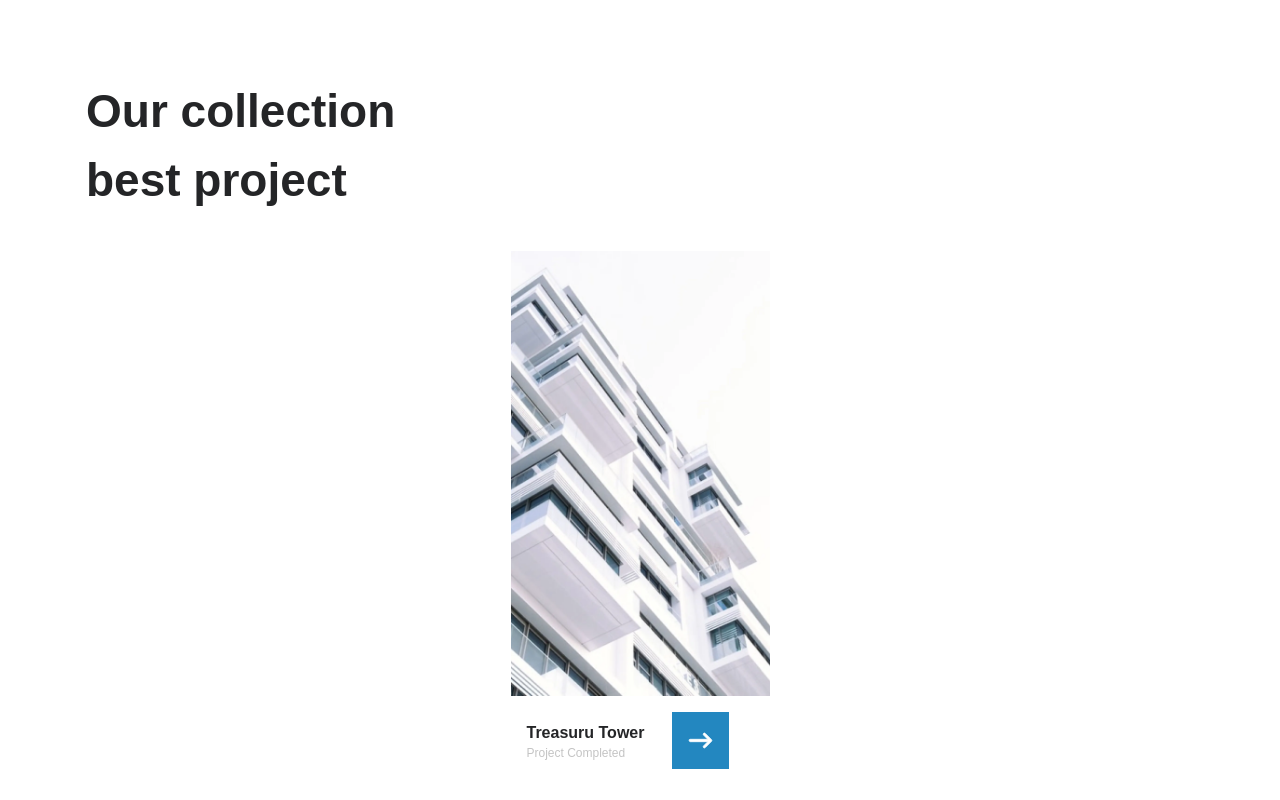
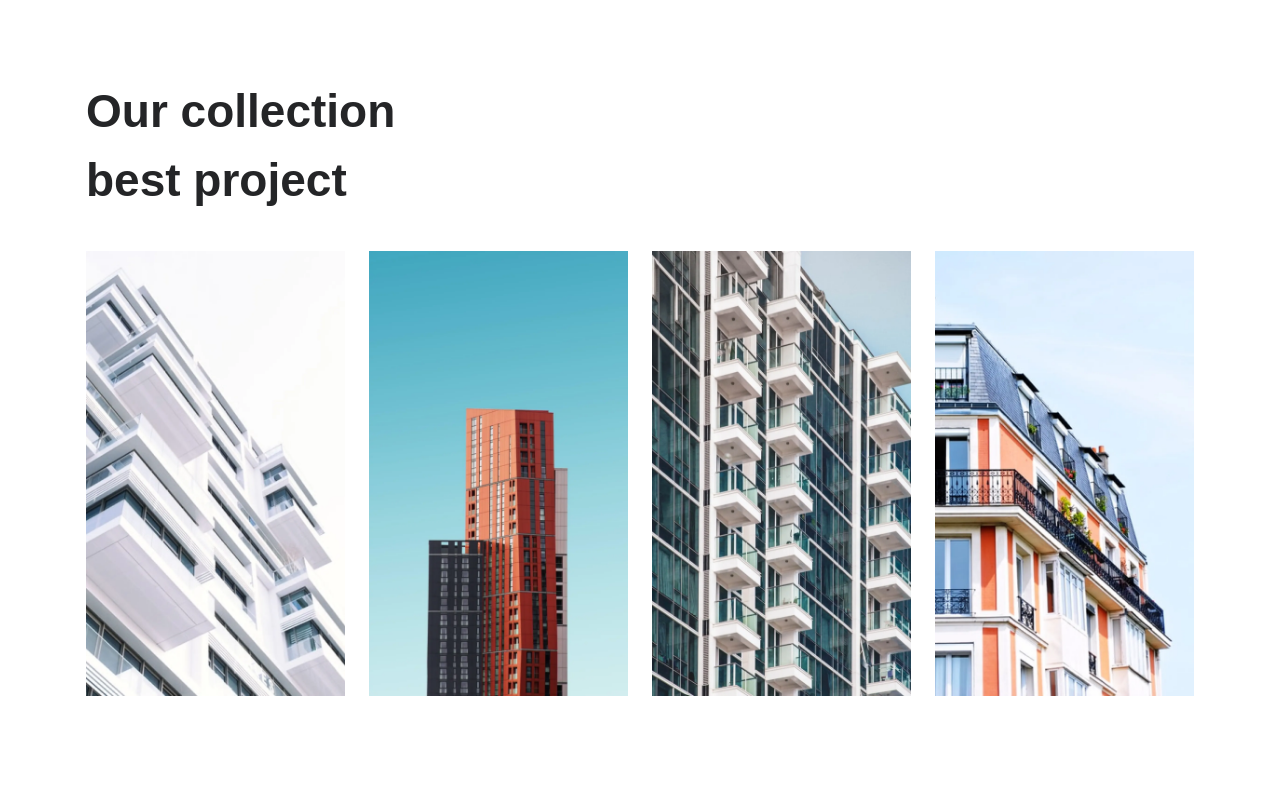
Before and after one commit to Deepakverma-556/architectural, a React (Create React App) app: page / in a window 1280 px wide. Shown: the part 3725-4525 px from the top of the page. Built offline with nearby package versions, Linux system fonts and the light colour scheme.

Commit message:
add hover in sec-8 image

```diff
--- a/src/components/Collection.jsx
+++ b/src/components/Collection.jsx
@@ -5,6 +5,29 @@ import Image3 from '../assets/images/sec-8-3-img.webp';
 import Image4 from '../assets/images/sec-8-4-img.webp'
 
 const Collection = () => {
+    const projects = [
+        {
+            image: Image1,
+            title: 'Treasuru Tower',
+            status: 'Project Completed',
+        },
+        {
+            image: Image2,
+            title: 'Skyline Heights',
+            status: 'Project Ongoing',
+        },
+        {
+            image: Image3,
+            title: 'Green Valley',
+            status: 'Project Completed',
+        },
+        {
+            image: Image4,
+            title: 'Lakeside Flat',
+            status: 'Project Ongoing',
+        },
+    ];
+
     return (
         <div className='font-poppins'>
             <div className='max-w-xxl mx-auto px-4 pt-[55px] max-sm:pt-10 pb-20'>
@@ -13,22 +36,24 @@ const Collection = () => {
                     best project
                 </h2>
                 <div className='flex flex-wrap flex-row -mx-3 pt-9 justify-center'>
-                    <div className='w-1/4 px-3'>
-                        <div className='relative group/img '>
-                            <img src={Image1} alt="building-image" />
-                            <div className='bg-white py-4 px-4 flex gap-7 items-center absolute group-hover/img:top-[300px] group-hover/img:left-[6.5px]'>
-                                <div >
-                                    <p className='font-semibold text-base leading-6 text-dark'>Treasuru Tower</p>
-                                    <p className='font-medium text-xsm leading-4 text-gray'>Project Completed</p>
-                                </div>
-                                <div className='w-[57px] h-[57px] bg-dark-blue flex items-center justify-center'>
-                                    <svg width="25" height="17" viewBox="0 0 25 17" fill="none" xmlns="http://www.w3.org/2000/svg">
-                                        <path d="M19.8044 9.68124L15.5703 13.914L15.5703 13.914C15.3486 14.1357 15.224 14.4364 15.224 14.75C15.224 15.0635 15.3486 15.3642 15.5703 15.586C15.792 15.8077 16.0927 15.9322 16.4062 15.9322C16.7198 15.9322 17.0205 15.8077 17.2422 15.586L23.4919 9.33631C23.6019 9.22659 23.6891 9.09623 23.7487 8.95272C23.8082 8.80921 23.8389 8.65537 23.8389 8.49999C23.8389 8.34461 23.8082 8.19077 23.7487 8.04726C23.6891 7.90375 23.6019 7.77339 23.4919 7.66367L17.2422 1.41402C17.0205 1.19231 16.7198 1.06775 16.4062 1.06775C16.0927 1.06775 15.792 1.19231 15.5703 1.41402C15.3486 1.63574 15.224 1.93644 15.224 2.24999C15.224 2.56354 15.3486 2.86425 15.5703 3.08596L15.5703 3.086L19.8044 7.31874L2.34375 7.31874C2.03046 7.31874 1.73001 7.44319 1.50848 7.66472L1.79018 7.94642L1.50848 7.66472C1.28695 7.88625 1.1625 8.1867 1.1625 8.49999C1.1625 8.81328 1.28695 9.11373 1.50848 9.33526C1.73001 9.55679 2.03046 9.68124 2.34375 9.68124H19.8044Z" fill="white" stroke="white" stroke-width="0.8" />
-                                    </svg>
+                    {projects.map(project => (
+                        <div key={project.id} className='w-full sm:w-1/2 md:w-1/3 lg:w-1/4 px-3 pb-6'>
+                            <div className='relative group overflow-y-hidden'>
+                                <img src={project.image} alt="building-image" className='' />
+                                <div className='bg-white py-4 px-4 flex gap-7  items-center justify-center absolute bottom-0 group-hover:bottom-2 left-2 transition-transform duration-300 transform group-hover:translate-y-0 translate-y-[100%]'>
+                                    <div>
+                                        <p className='font-semibold text-base leading-6 text-dark max-lg:text-sm'>{project.title}</p>
+                                        <p className='font-medium text-xsm leading-4 text-gray'>{project.status}</p>
+                                    </div>
+                                    <div className='w-[57px] h-[57px] bg-dark-blue flex items-center justify-center'>
+                                        <svg width="25" height="17" viewBox="0 0 25 17" fill="none" xmlns="http://www.w3.org/2000/svg">
+                                            <path d="M19.8044 9.68124L15.5703 13.914L15.5703 13.914C15.3486 14.1357 15.224 14.4364 15.224 14.75C15.224 15.0635 15.3486 15.3642 15.5703 15.586C15.792 15.8077 16.0927 15.9322 16.4062 15.9322C16.7198 15.9322 17.0205 15.8077 17.2422 15.586L23.4919 9.33631C23.6019 9.22659 23.6891 9.09623 23.7487 8.95272C23.8082 8.80921 23.8389 8.65537 23.8389 8.49999C23.8389 8.34461 23.8082 8.19077 23.7487 8.04726C23.6891 7.90375 23.6019 7.77339 23.4919 7.66367L17.2422 1.41402C17.0205 1.19231 16.7198 1.06775 16.4062 1.06775C16.0927 1.06775 15.792 1.19231 15.5703 1.41402C15.3486 1.63574 15.224 1.93644 15.224 2.24999C15.224 2.56354 15.3486 2.86425 15.5703 3.08596L15.5703 3.086L19.8044 7.31874L2.34375 7.31874C2.03046 7.31874 1.73001 7.44319 1.50848 7.66472L1.79018 7.94642L1.50848 7.66472C1.28695 7.88625 1.1625 8.1867 1.1625 8.49999C1.1625 8.81328 1.28695 9.11373 1.50848 9.33526C1.73001 9.55679 2.03046 9.68124 2.34375 9.68124H19.8044Z" fill="white" stroke="white" strokeWidth="0.8" />
+                                        </svg>
+                                    </div>
                                 </div>
                             </div>
                         </div>
-                    </div>
+                    ))}
                 </div>
             </div>
         </div>
--- a/src/components/News.jsx
+++ b/src/components/News.jsx
@@ -33,7 +33,7 @@ const News = () => {
     return (
         <div className='font-poppins'>
             <div className='max-w-xxl mx-auto px-4 pt-[60px] max-sm:pt-10 pb-10 '>
-                <div>
+                <div className=" max-lg:text-center">
                     <h2 className='text-dark text-xxxxl font-semibold leading-xxl max-lg:text-4xl'>
                         News & Update
                     </h2>
--- a/src/index.css
+++ b/src/index.css
@@ -3,3 +3,34 @@
 @tailwind utilities;
 
 @import url('https://fonts.googleapis.com/css2?family=DM+Sans:ital,opsz,wght@0,9..40,100..1000;1,9..40,100..1000&family=Poppins:ital,wght@0,100;0,200;0,300;0,400;0,500;0,600;0,700;0,800;0,900;1,100;1,200;1,300;1,400;1,500;1,600;1,700;1,800;1,900&display=swap');
+
+.card {
+    position: relative;
+}
+.card:hover {
+    display: block;
+}
+
+.building {
+    position: absolute;
+    left: 0;
+}
+
+.box {
+    position: absolute;
+    width: 500px;
+    left: 0;
+    top: 180px;
+    text-align: center;
+    opacity: 0;
+    transition: opacity .35s ease;
+}
+
+.box {
+    width: 200px;
+    padding: 12px 48px;
+    text-align: center;
+    color: white;
+    border: solid 2px white;
+    z-index: 1;
+}
--- a/tailwind.config.js
+++ b/tailwind.config.js
@@ -37,7 +37,8 @@ module.exports = {
         xxxl : '1440px',
       },
       backgroundImage: {
-        home:"url('./assets/images/sec-1-bg.webp')"
+        home: "url('./assets/images/sec-1-bg.webp')",
+        build: "url('./assets/images/sec-8-1-img (1).webp')"
       },
       screens: {
         lg:'1030px',
```
